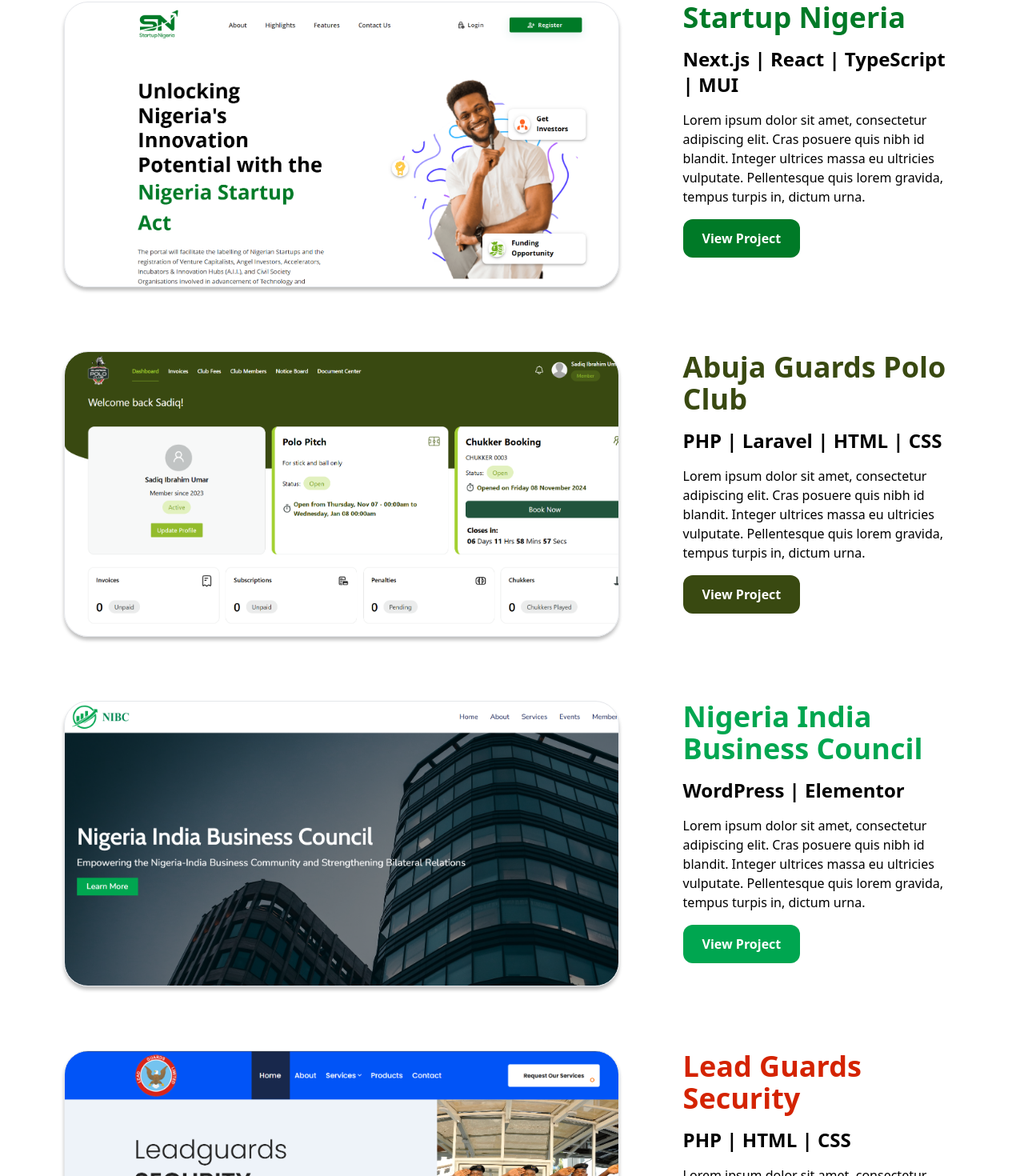
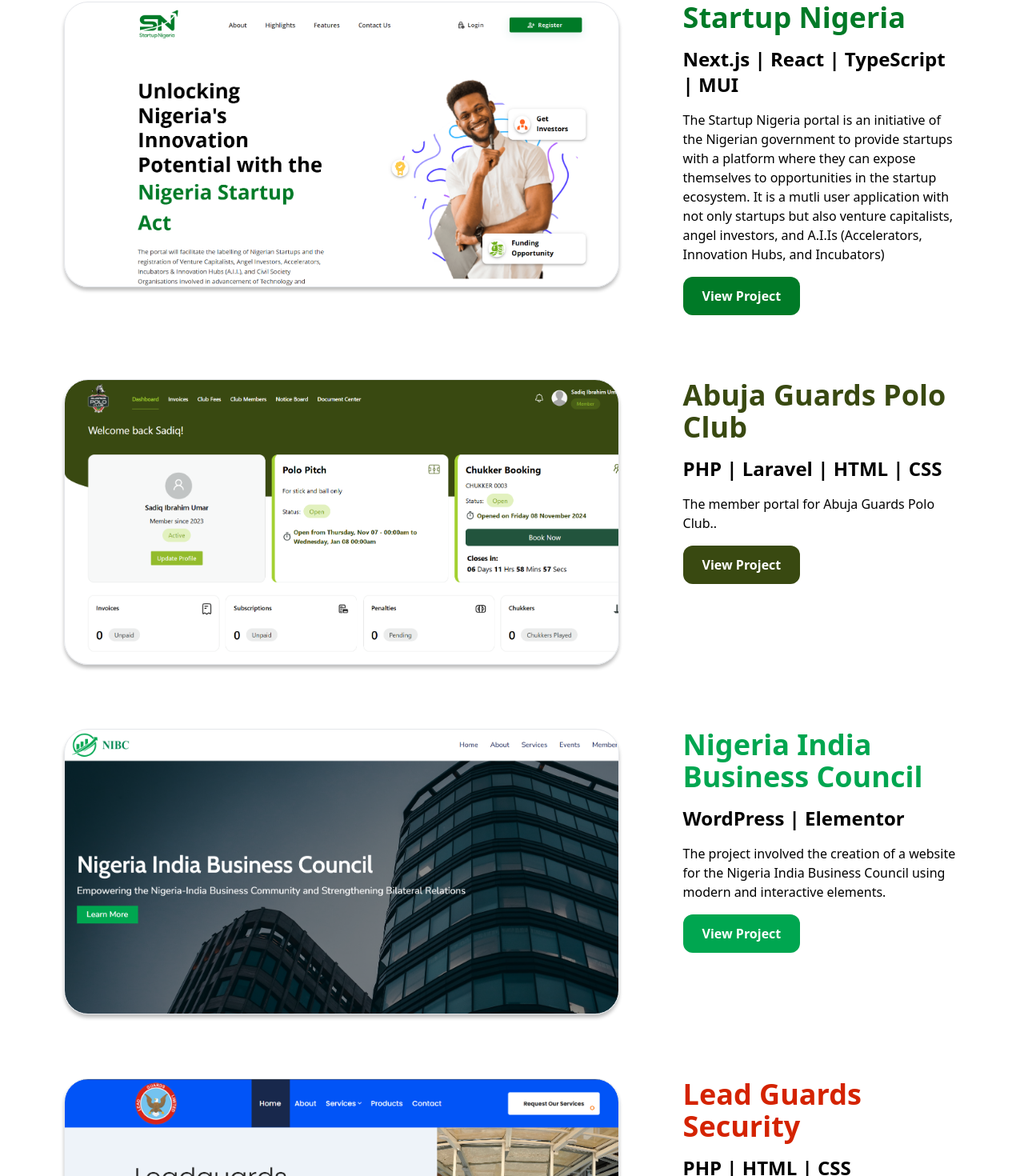
Before and after one commit to sadiq-i-umar/portfolio, a Next.js app: page / in a window 1280 px wide. Shown: the part 920-2390 px from the top of the page at 80% size. Built offline with nearby package versions, Linux system fonts and the light colour scheme.

Commit message:
udpate project descriptions

```diff
--- a/app/page.tsx
+++ b/app/page.tsx
@@ -89,7 +89,7 @@
               name: 'Startup Nigeria',
               tools: ['Next.js', 'React', 'TypeScript', 'MUI'].join(' | '),
               description:
-                'Lorem ipsum dolor sit amet, consectetur adipiscing elit. Cras posuere quis nibh id blandit. Integer ultrices massa eu ultricies vulputate. Pellentesque quis lorem gravida, tempus turpis in, dictum urna.',
+                'The Startup Nigeria portal is an initiative of the Nigerian government to provide startups with a platform where they can expose themselves to opportunities in the startup ecosystem. It is a mutli user application with not only startups but also venture capitalists, angel investors, and A.I.Is (Accelerators, Innovation Hubs, and Incubators)',
               color: '#007A27',
               imageFirst: false,
               link: 'startup.gov.ng',
@@ -98,8 +98,7 @@
               screenshot: 'guards-polo-club.png',
               name: 'Abuja Guards Polo Club',
               tools: ['PHP', 'Laravel', 'HTML', 'CSS'].join(' | '),
-              description:
-                'Lorem ipsum dolor sit amet, consectetur adipiscing elit. Cras posuere quis nibh id blandit. Integer ultrices massa eu ultricies vulputate. Pellentesque quis lorem gravida, tempus turpis in, dictum urna.',
+              description: 'The member portal for Abuja Guards Polo Club..',
               color: '#394911',
               imageFirst: true,
               link: 'member.abujaguardspolo.com/login',
@@ -109,7 +108,7 @@
               name: 'Nigeria India Business Council',
               tools: ['WordPress', 'Elementor'].join(' | '),
               description:
-                'Lorem ipsum dolor sit amet, consectetur adipiscing elit. Cras posuere quis nibh id blandit. Integer ultrices massa eu ultricies vulputate. Pellentesque quis lorem gravida, tempus turpis in, dictum urna.',
+                'The project involved the creation of a website for the Nigeria India Business Council using modern and interactive elements.',
               color: '#00A650',
               imageFirst: false,
               link: 'nibc.ng',
@@ -119,7 +118,7 @@
               name: 'Lead Guards Security',
               tools: ['PHP', 'HTML', 'CSS'].join(' | '),
               description:
-                'Lorem ipsum dolor sit amet, consectetur adipiscing elit. Cras posuere quis nibh id blandit. Integer ultrices massa eu ultricies vulputate. Pellentesque quis lorem gravida, tempus turpis in, dictum urna.',
+                'Website for Lead Guards Limited. The company provides security services to individuals and organizations.',
               color: '#D42300',
               imageFirst: false,
               link: 'leadguards.ng',
```
